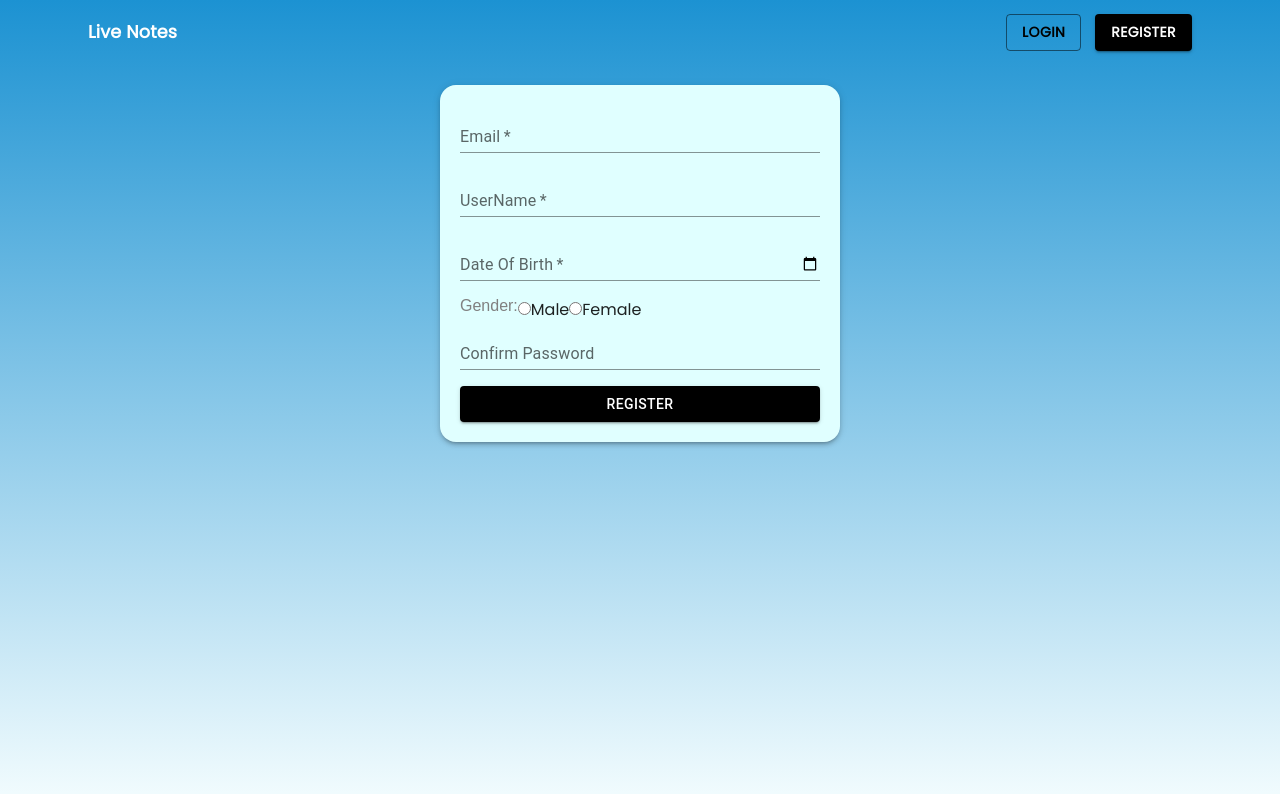
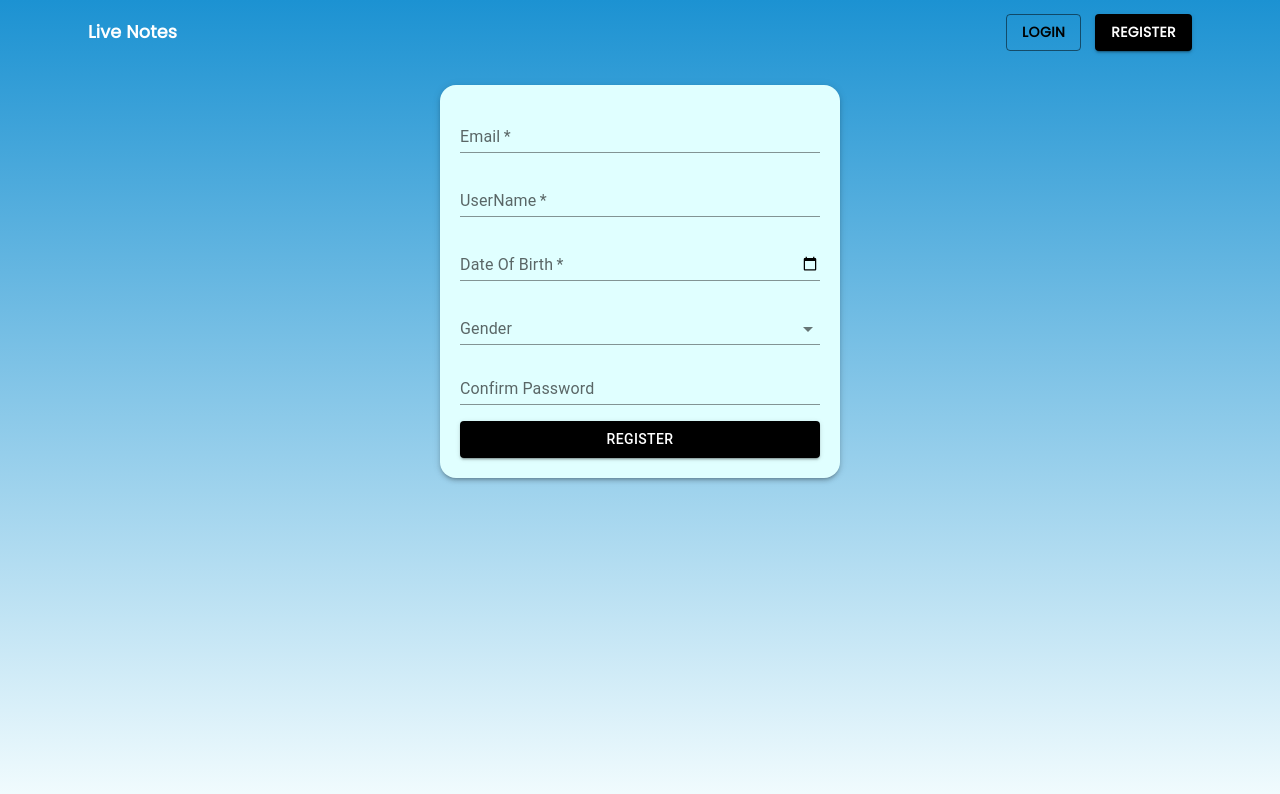
Before and after one commit to abhiippili/ASR-Notes, a React (Create React App) app in the folder client/: page /register in a window 1280 px wide. Shown: the top 794 px of the page. Built offline with nearby package versions, Linux system fonts and the light colour scheme.

Commit message:
added client features

```diff
--- a/client/src/Pages/Register.js
+++ b/client/src/Pages/Register.js
@@ -1,4 +1,4 @@
-import { Box, Button, Paper, styled, TextField } from "@mui/material";
+import { Box, Button, MenuItem, Paper, styled, TextField } from "@mui/material";
 import React, { useState } from "react";
 import { useNavigate } from "react-router-dom";
 
@@ -17,8 +17,13 @@ const Stack = styled(Box)({
 });
 
 const FlexBox = styled(Box)({
-  display: "flex"
+  display: "flex",
+  fontFamily: "Arial",
+  justifyContent: "space-between",
+  margin: "1rem 0rem"
 });
+
+const genders = ["Male", "Female", "Other"];
 
 const Register = () => {
   const [user, setUser] = useState({
@@ -85,33 +90,25 @@ const Register = () => {
             onChange={handleInputChange}
           />
           {/* gender */}
-          <FlexBox>
-            <label style={{ color: "#808080", fontFamily: "Arial" }}>
-              Gender:
-            </label>
-            <label>
-              <input
-                type="radio"
-                name="gender"
-                value="male"
-                onChange={handleInputChange}
-              />
-              Male
-            </label>
-            <label>
-              <input
-                type="radio"
-                name="gender"
-                value="female"
-                onChange={handleInputChange}
-              />
-              Female
-            </label>
-          </FlexBox>
           <TextField
-            sx={{ marginBottom: "1rem" }}
+            select
+            name="gender"
+            label="Gender"
+            value={user.gender}
+            variant="standard"
+            color="secondary"
+            onChange={handleInputChange}
+          >
+            {genders.map((gender) => (
+              <MenuItem value={gender}>{gender}</MenuItem>
+            ))}
+          </TextField>
+          {/* confirm password */}
+          <TextField
+            sx={{ marginBottom: "1rem", marginTop: "0.8rem" }}
             fullWidth
             label="Confirm Password"
+            name="confirmPassword"
             color="secondary"
             type="password"
             variant="standard"
```
